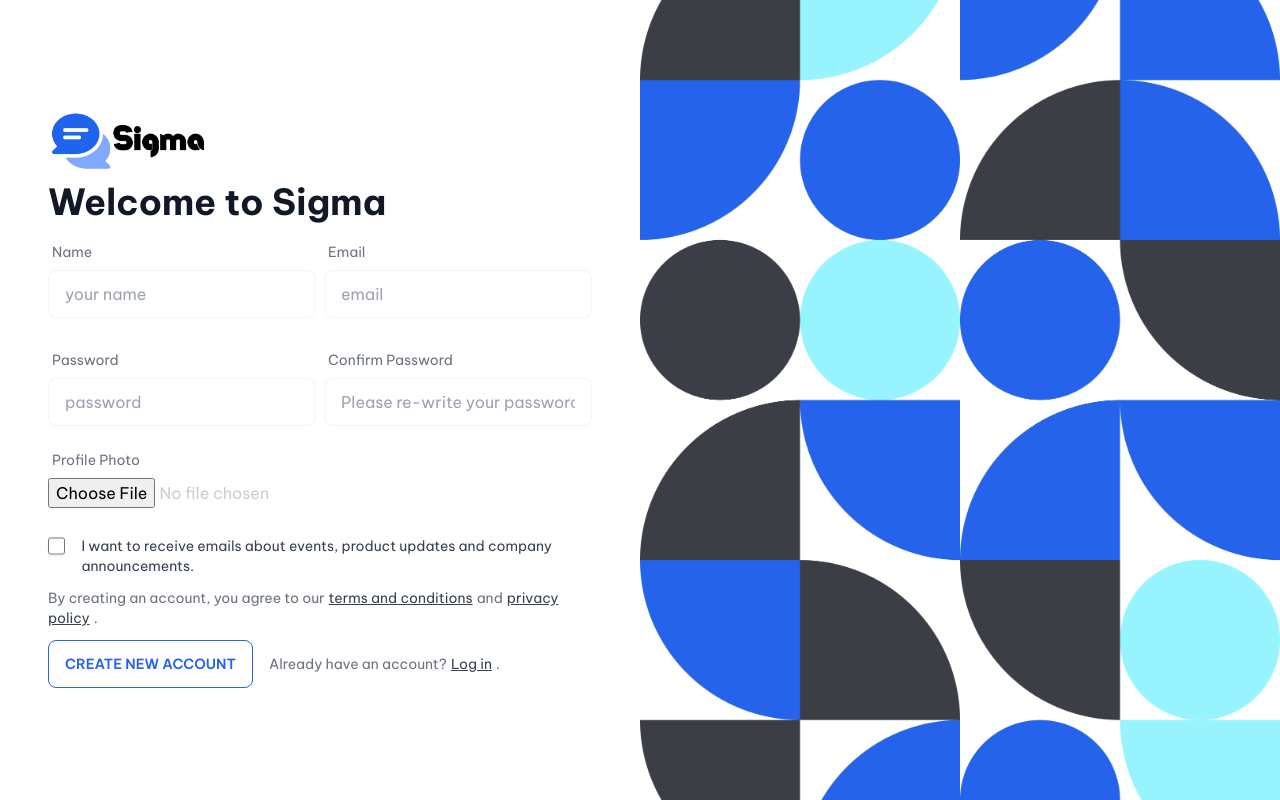
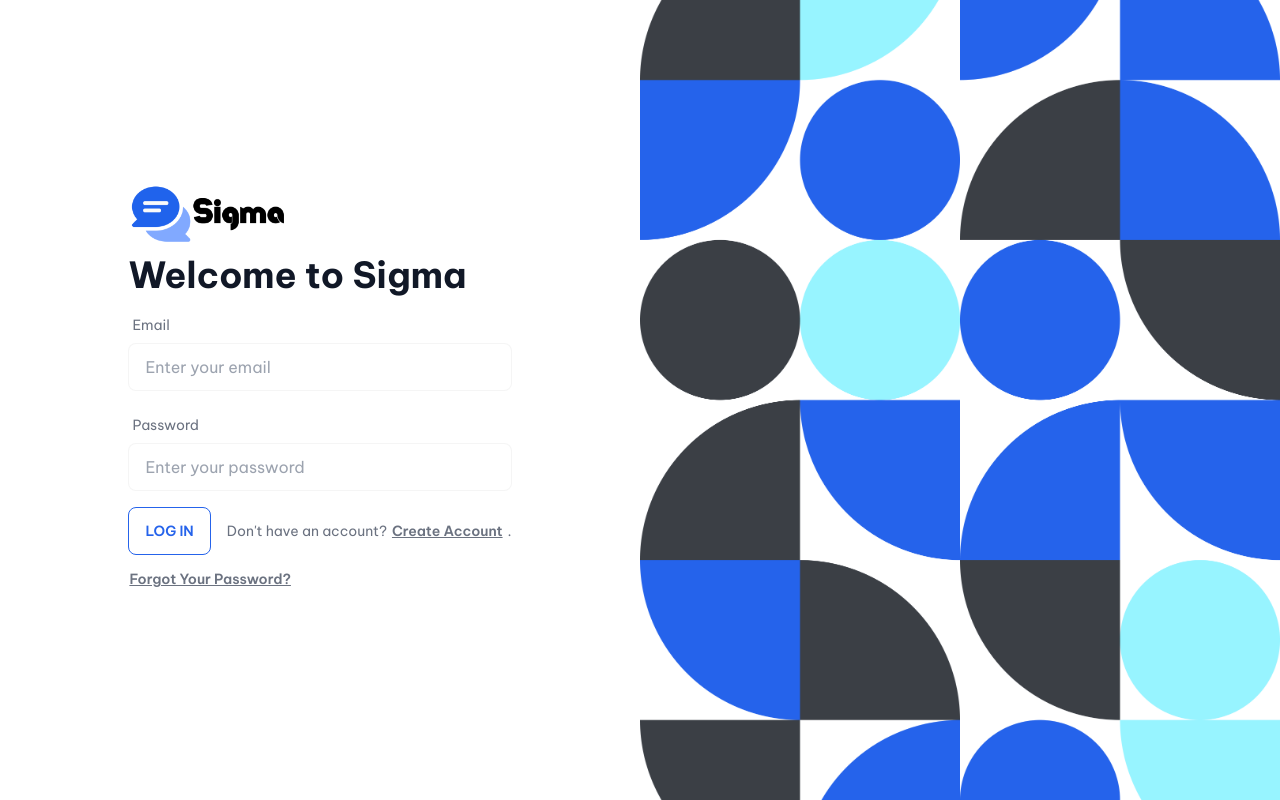
Before and after one commit to TaseenFuadJeem/sigma-chat, a React (Create React App) app: page /login in a window 1280 px wide. Built offline with nearby package versions, Linux system fonts and the light colour scheme.

Commit message:
improved the ui

```diff
--- a/src/App.js
+++ b/src/App.js
@@ -1,11 +1,17 @@
+import { Route, Routes } from 'react-router-dom';
 import './App.css';
+import Login from './Components/Pages/Authentications/Login';
 import Registration from './Components/Pages/Authentications/Registration';
 
 function App() {
   return (
     <div>
 
-      <Registration></Registration>
+      <Routes>
+        <Route path='/' element={<Registration />} />
+        <Route path='/create-a-new-account' element={<Registration />} />
+        <Route path='/login' element={<Login />} />
+      </Routes>
 
     </div>
   );
--- /dev/null
+++ b/src/Components/Pages/Authentications/Login.js
@@ -0,0 +1,107 @@
+import React from 'react';
+import { useForm } from 'react-hook-form';
+import { Link } from 'react-router-dom';
+import pattern from '../../Assets/login-pattern.png';
+import logo from '../../Assets/logo.png';
+
+const Login = () => {
+
+    const { register, formState: { errors }, handleSubmit, reset } = useForm();
+
+    const onSubmit = async data => {
+        console.log(data);
+    };
+
+    return (
+        <section class="bg-white">
+            <div class="lg:grid lg:min-h-screen lg:grid-cols-12">
+                <aside
+                    class="relative block h-16 lg:order-last lg:col-span-5 lg:h-full xl:col-span-6"
+                >
+                    <img
+                        alt="Pattern"
+                        src={pattern}
+                        class="absolute inset-0 object-cover w-full h-full"
+                    />
+                </aside>
+
+                <main
+                    class="flex items-center justify-center px-8 py-8 sm:px-12 lg:col-span-7 xl:col-span-6"
+                >
+                    <div class="max-w-xl lg:max-w-3xl">
+                        <a class="block text-blue-600" href="/">
+                            <span class="sr-only">Home</span>
+                            <img src={logo} className="w-40" alt="" />
+                        </a>
+
+                        <h1
+                            class="my-3 text-2xl font-bold text-gray-900 sm:text-3xl md:text-4xl"
+                        >
+                            Welcome to Sigma
+                        </h1>
+
+                        <form onSubmit={handleSubmit(onSubmit)}>
+
+                            <div className=''>
+
+                                <div className="form-control">
+                                    <label className="label">
+                                        <span className="label-text text-gray-500">Email</span>
+                                    </label>
+                                    <input type="email" placeholder="Enter your email" className="input input-bordered text-black" {...register("email", {
+                                        required: {
+                                            value: true,
+                                            message: "Email is required"
+                                        },
+                                        pattern: {
+                                            value: /[a-z0-9]+@[a-z]+\.[a-z]{2,3}/,
+                                            message: "Provide a valid email"
+                                        }
+                                    })} />
+                                    <label className="label">
+                                        {errors.email?.type === 'required' && <span className="label-text-alt text-red-500">{errors.email.message}</span>}
+                                        {errors.email?.type === 'pattern' && <span className="label-text-alt text-red-500">{errors.email.message}</span>}
+                                    </label>
+                                </div>
+
+                                <div className="form-control">
+                                    <label className="label">
+                                        <span className="label-text text-gray-500">Password</span>
+                                    </label>
+                                    <input type="password" placeholder="Enter your password" className="input input-bordered text-black" {...register("password", {
+                                        required: {
+                                            value: true,
+                                            message: "Password is required"
+                                        },
+                                        minLength: {
+                                            value: 6,
+                                            message: "Minimum 6 characters required"
+                                        }
+                                    })} />
+                                    <label className="label">
+                                        {errors.password?.type === 'required' && <span className="label-text-alt text-red-500">{errors.password.message}</span>}
+                                        {errors.password?.type === 'minLength' && <span className="label-text-alt text-red-500">{errors.password.message}</span>}
+                                    </label>
+                                </div>
+                            </div>
+
+                            <div class="col-span-6 sm:flex sm:items-center sm:gap-4">
+                                <input type="submit" value="Log in" className='btn btn-outline btn-primary hover:text-white' />
+
+                                <p class="mt-4 text-sm text-gray-500 sm:mt-0">
+                                    Don't have an account?
+                                    <Link to="/create-a-new-account" class="btn btn-link p-0 text-gray-500 capitalize mx-1">Create Account</Link>.
+                                </p>
+                            </div>
+                        </form>
+
+                        <button className='mb-3 btn btn-link p-0 text-gray-500 capitalize'>Forgot your password?</button>
+
+                    </div>
+                </main>
+            </div>
+        </section>
+    );
+};
+
+export default Login;
--- a/src/Components/Pages/Authentications/Registration.js
+++ b/src/Components/Pages/Authentications/Registration.js
@@ -1,5 +1,6 @@
 import React from 'react';
 import { useForm } from 'react-hook-form';
+import { Link } from 'react-router-dom';
 import pattern from '../../Assets/login-pattern.png';
 import logo from '../../Assets/logo.png';
 
@@ -12,8 +13,6 @@ const Registration = () => {
     };
 
     return (
-        <section>
-
         <section class="bg-white">
             <div class="lg:grid lg:min-h-screen lg:grid-cols-12">
                 <aside
@@ -27,7 +26,7 @@ const Registration = () => {
                 </aside>
 
                 <main
-                        class="flex items-center justify-center px-8 py-8 sm:px-12 lg:col-span-7 xl:col-span-6"
+                    class="flex items-center justify-center px-8 py-8 sm:px-9 lg:col-span-7 xl:col-span-6"
                 >
                     <div class="max-w-xl lg:max-w-3xl">
                         <a class="block text-blue-600" href="/">
@@ -151,14 +150,14 @@ const Registration = () => {
                                 </label>
                             </div>
 
-                                <div class="mb-3">
+                            <div class="">
                                 <p class="text-sm text-gray-500">
                                     By creating an account, you agree to our
-                                        <a href="#" class="text-gray-700 underline mx-1">
+                                    <a href="#" class="btn btn-link p-0 text-gray-500 capitalize mx-1">
                                         terms and conditions
                                     </a>
                                     and
-                                        <a href="#" class="text-gray-700 underline mx-1">privacy policy</a>.
+                                    <a href="#" class="btn btn-link p-0 text-gray-500 capitalize mx-1">privacy policy</a>.
                                 </p>
                             </div>
 
@@ -167,7 +166,7 @@ const Registration = () => {
 
                                 <p class="mt-4 text-sm text-gray-500 sm:mt-0">
                                     Already have an account?
-                                        <a href="#" class="text-gray-700 underline mx-1">Log in</a>.
+                                    <Link to="/login" class="btn btn-link p-0 text-gray-500 capitalize mx-1">Log in</Link>.
                                 </p>
                             </div>
                         </form>
@@ -175,9 +174,6 @@ const Registration = () => {
                 </main>
             </div>
         </section>
-
-
-        </section>
     );
 };
 
```
Lines whose indentation alone changed are shown as unchanged.
